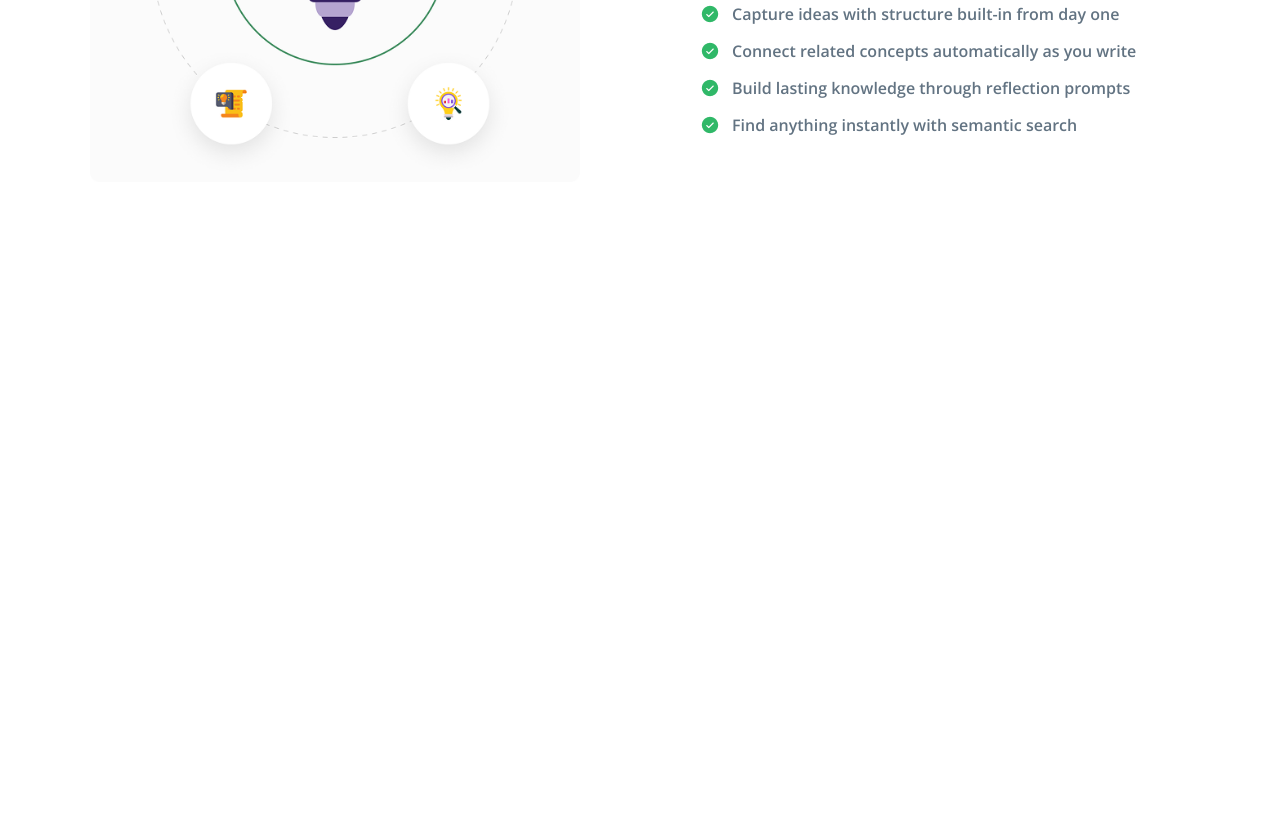
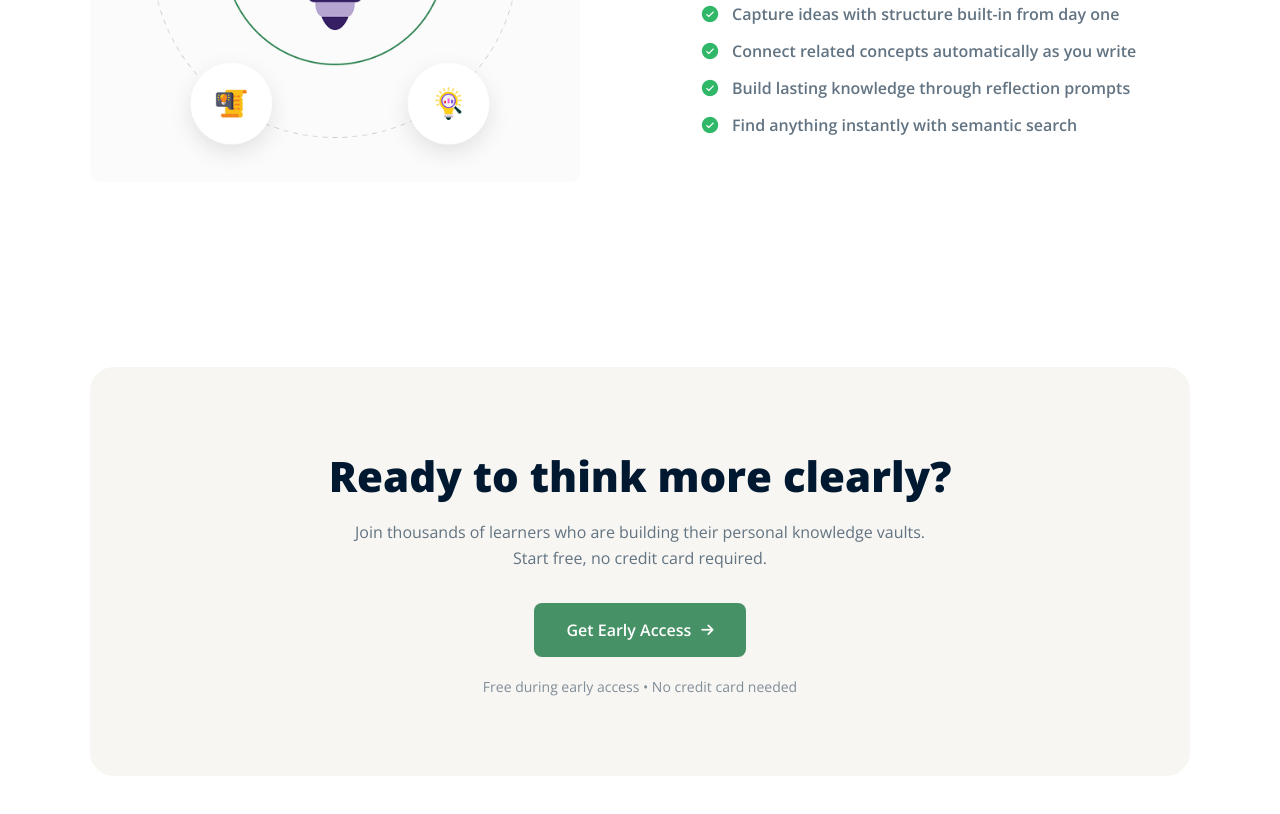
Before and after one commit to towfiqurv360/Assignment01, a plain HTML site: page index.html in a window 1280 px wide. Shown: the part 1845-2659 px from the top of the page. Before the commit the page ends 2112 px from the top, so only its background shows below. Drawn offline with nearby package versions, Linux system fonts and the light colour scheme.

Commit message:
early acces  and style

```diff
--- a/index.html
+++ b/index.html
@@ -98,6 +98,25 @@
        </div>
       </section>
 
+      <!-- Early Access Section  -->
+
+      <section class="early-access">
+    <div class="access-container">
+        <h2>Ready to think more clearly?</h2>
+        <p class="access-desc">Join thousands of learners who are building their personal knowledge vaults. Start free, no credit card required.</p>
+
+        <div class="access-btn-wrapper">
+            <a href="#" class="btn-primary">
+                Get Early Access <i class="fa-solid fa-arrow-right"></i>
+            </a>
+        </div>
+
+        <p class="access-note">Free during early access • No credit card needed</p>
+    </div>
+</section>
+
+
+
 
 
 
--- a/styles/style.css
+++ b/styles/style.css
@@ -240,3 +240,74 @@ nav ul {
     margin-bottom: 10px;
     display: block;
 }
+
+/* Early Access Section */
+
+
+
+.early-access {
+
+    max-width: 1140px;
+    margin: 100px auto;
+    padding: 0 20px;
+}
+
+.access-container {
+    background-color: #F7F6F2;
+    padding: 80px 40px;
+    border-radius: 24px;
+    text-align: center;
+}
+
+.access-container h2 {
+    font-size: 42px;
+    font-weight: 800;
+    color: #001931;
+    margin-bottom: 16px;
+}
+
+.access-desc {
+    font-size: 16px;
+    color: #627382;
+    line-height: 1.6;
+    max-width: 600px;
+    margin: 0 auto 32px auto;
+}
+
+
+.btn-primary {
+    display: inline-flex;
+    align-items: center;
+    justify-content: center;
+    gap: 10px;
+    background-color: #469165;
+    color: #ffffff;
+    padding: 16px 32px;
+    font-size: 16px;
+    font-weight: 600;
+    border-radius: 8px;
+    text-decoration: none;
+    transition: all 0.3s ease;
+    border: none;
+}
+
+.btn-primary:hover {
+    background-color: #3f7f58;
+    transform: translateY(-2px);
+}
+
+.access-btn-wrapper {
+    margin-bottom: 20px;
+}
+
+
+.access-note {
+    font-size: 14px;
+    color: #627382;
+    opacity: 0.8;
+}
+
+
+.btn-primary i {
+    font-size: 14px;
+}
```
